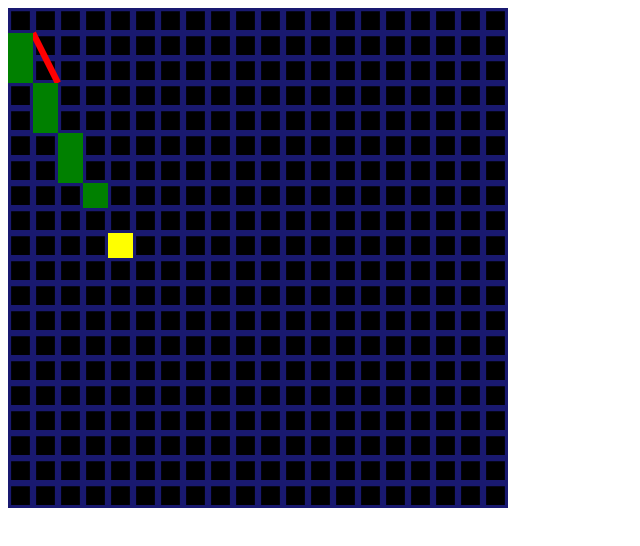
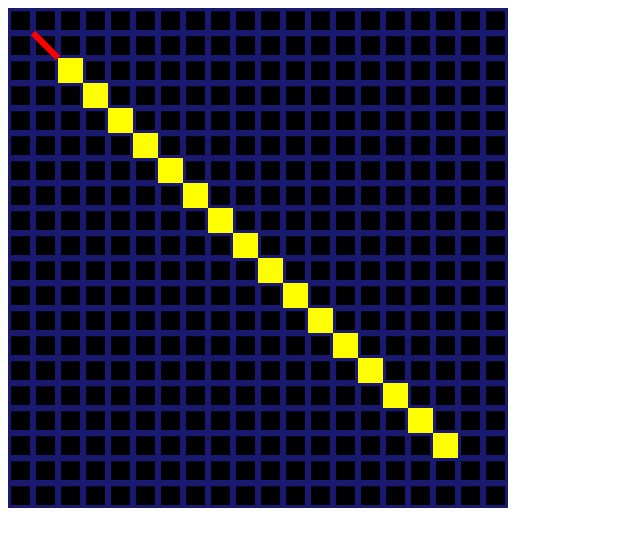
Before and after one commit to kadincool/IBS, a plain HTML site: page raycast/index.html in a window 1280 px wide. Shown: the whole page, without its empty margins (0-640 px from the left). Drawn offline with Linux system fonts and the light colour scheme.

Commit message:
reworked raycast to work (kinda)

```diff
--- a/raycast/index.html
+++ b/raycast/index.html
@@ -80,26 +80,22 @@
         console.log(travelDist)
         let totalTravel = 0;
         let travelled = {x: 0, y: 0};
+        let rayPos = {x: start.x, y: start.y}
         for (let i = 0; i < 2 * maxDist; i++) {
           //get least distance
-          //get x distance
-          let xDist = travelDist.x - (totalTravel - travelled.x * travelDist.x);
-          let yDist = travelDist.y - (totalTravel - travelled.y * travelDist.y);
-          console.log(xDist, yDist)
+          let off = {x: 1 - pmod(rayPos.x, 1), y: 1 - pmod(rayPos.y, 1)}
+          let xDist = Math.abs(off.x * travelDist.x);
+          let yDist = Math.abs(off.y * travelDist.y);
+          console.log(xDist, yDist);
           if (xDist <= yDist) {
-            console.log("x")
-            ctx.fillStyle = "yellow";
-            plotTile(travelled.x + start.x, Math.floor(slopes.x * (travelled.x + start.y) - intersect.x));
-            travelled.x += 1;
-            totalTravel = travelled.x * travelDist.x;
-          } else if (xDist >= yDist) {
-            console.log("y");
-            ctx.fillStyle = "green";
-            plotTile(Math.floor(slopes.y * (travelled.y + start.y) - intersect.y), travelled.y + start.x);
-            travelled.y += 1;
-            totalTravel = travelled.y * travelDist.y;
+            rayPos.x += off.x;
+            rayPos.y += slopes.x * off.x;
+          } else {
+            rayPos.y += off.y;
+            rayPos.x += slopes.y * off.y;
           }
-          if (totalTravel > maxDist) break;
+          ctx.fillStyle = "yellow"
+          plotTile(Math.floor(rayPos.x), Math.floor(rayPos.y))
           //travel along that axis
           //increment distance travelled
         }
@@ -111,8 +107,8 @@
 
       clear()
       // raycast({x: 10.5, y: 10}, {x: 12.5, y: 9})
-      //raycast({x: 1, y: 1}, {x: 2, y: 2})
-      raycast({x: 1, y: 1}, {x: 2, y: 3})
+      raycast({x: 1, y: 1}, {x: 2, y: 2})
+      //raycast({x: 1, y: 1}, {x: 2, y: 3})
       // raycast({x: 6.3, y: 11}, {x: 6.7, y: 11})
       // raycast({x: 6.3, y: 13}, {x: 7, y: 13})
       // raycast({x: 6, y: 15}, {x: 6.5, y: 15})
```
